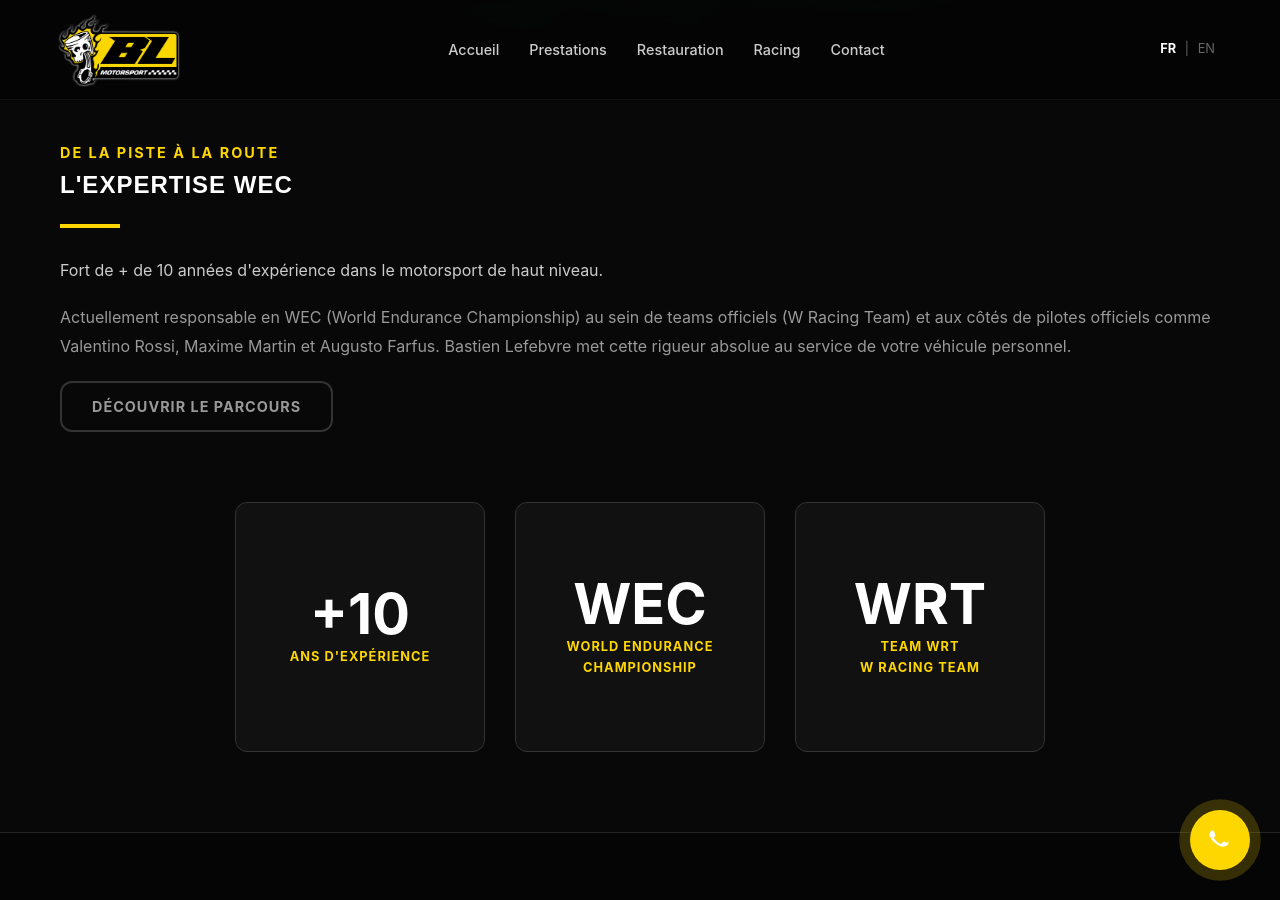
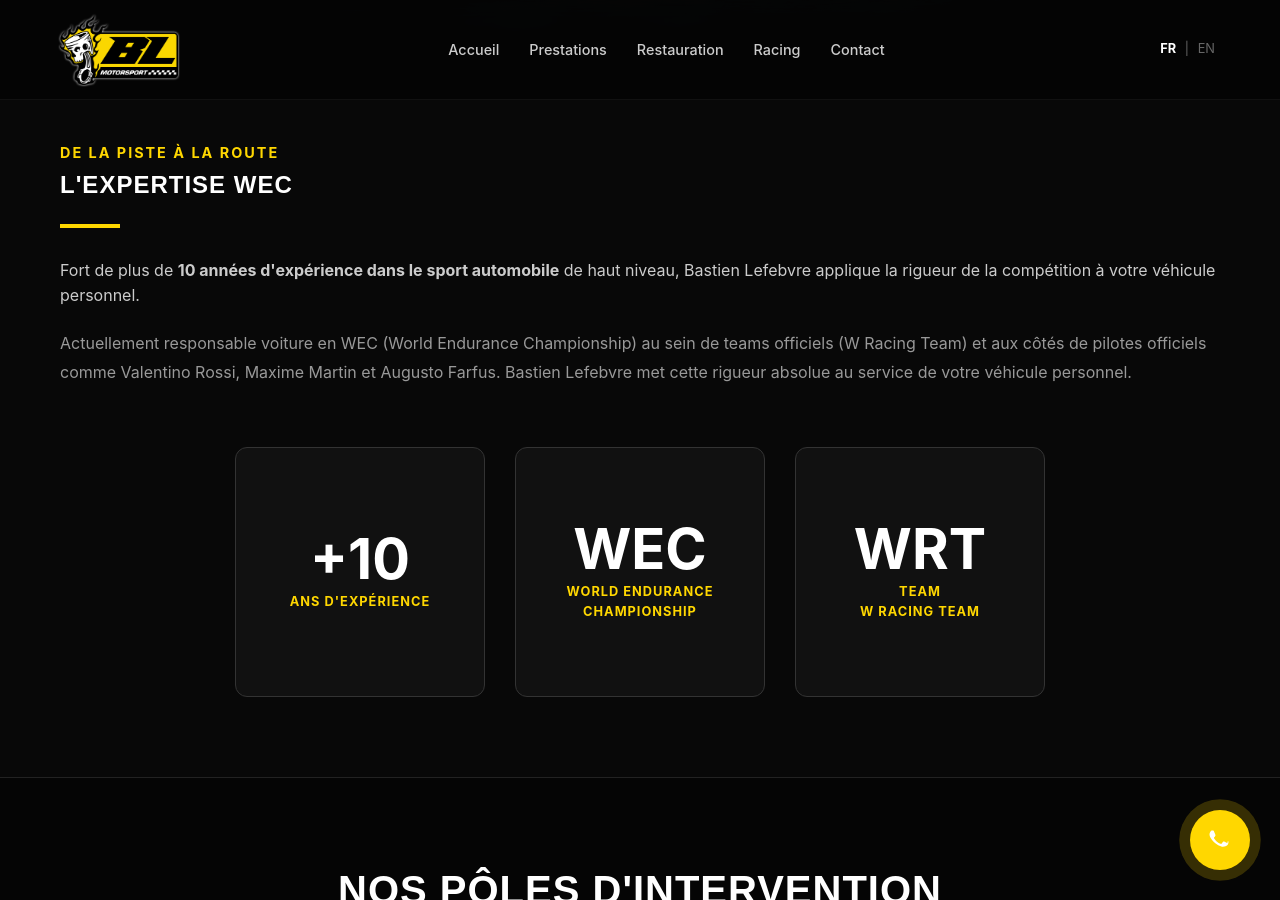
Before and after one commit to DuvalDVL/bl-motorsport, a Jekyll site: the page built from fr/index.html, in a window 1280 px wide and 900 px high, scrolled down 750 px. Built offline with Jekyll 4.4.1, drawn with Linux system fonts in a browser that asks for light colours.

Commit message:
Update index.html

```diff
--- a/fr/index.html
+++ b/fr/index.html
@@ -34,15 +34,13 @@ lang: fr
       <div class="divider-yellow" style="margin: 0 0 30px 0;"></div>
 
       <p class="bio-intro">
-        Fort de + de 10 années d'expérience dans le motorsport de haut niveau.
+        Fort de plus de <strong>10 années d'expérience dans le sport automobile</strong> de haut niveau, Bastien Lefebvre applique la rigueur de la compétition à votre véhicule personnel.
       </p>
       <p class="bio-desc">
-        Actuellement responsable en WEC (World Endurance Championship) au sein de teams officiels
+        Actuellement responsable voiture en WEC (World Endurance Championship) au sein de teams officiels
         (W Racing Team) et aux côtés de pilotes officiels comme Valentino Rossi, Maxime Martin et Augusto Farfus.
         Bastien Lefebvre met cette rigueur absolue au service de votre véhicule personnel.
       </p>
-
-      <a href="{{ site.baseurl }}/fr/competition" class="btn btn-outline" style="margin-top: 20px; border-color: #333; color: #999;">Découvrir le parcours</a>
     </div>
 
     <div class="bio-stats">
@@ -59,7 +57,7 @@ lang: fr
 
       <a href="#" target="_blank" class="stat-card">
         <span class="stat-number">WRT</span>
-        <span class="stat-label">Team WRT<br>W Racing Team</span>
+        <span class="stat-label">Team <br>W Racing Team</span>
       </a>
 
     </div>
```
